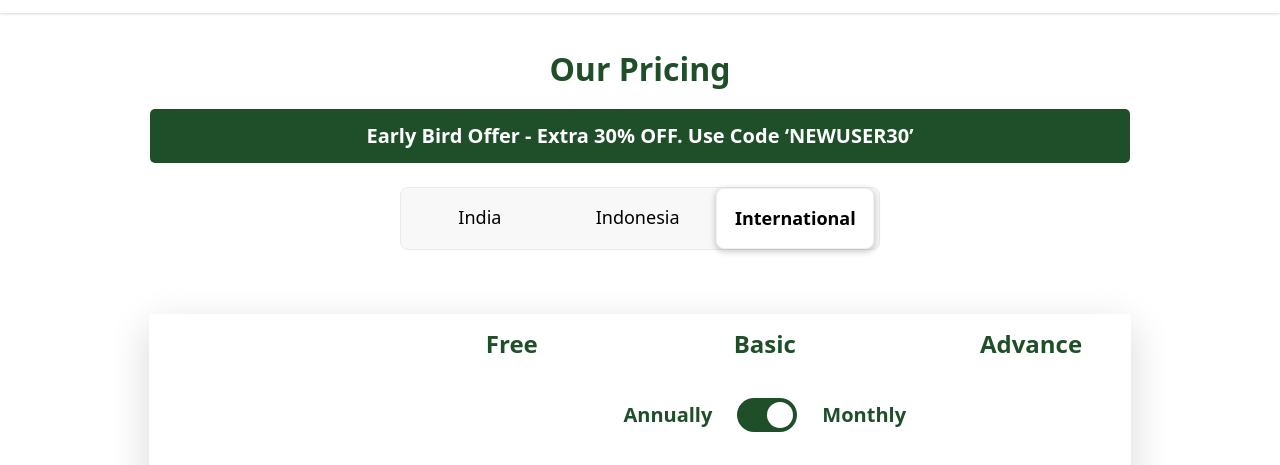
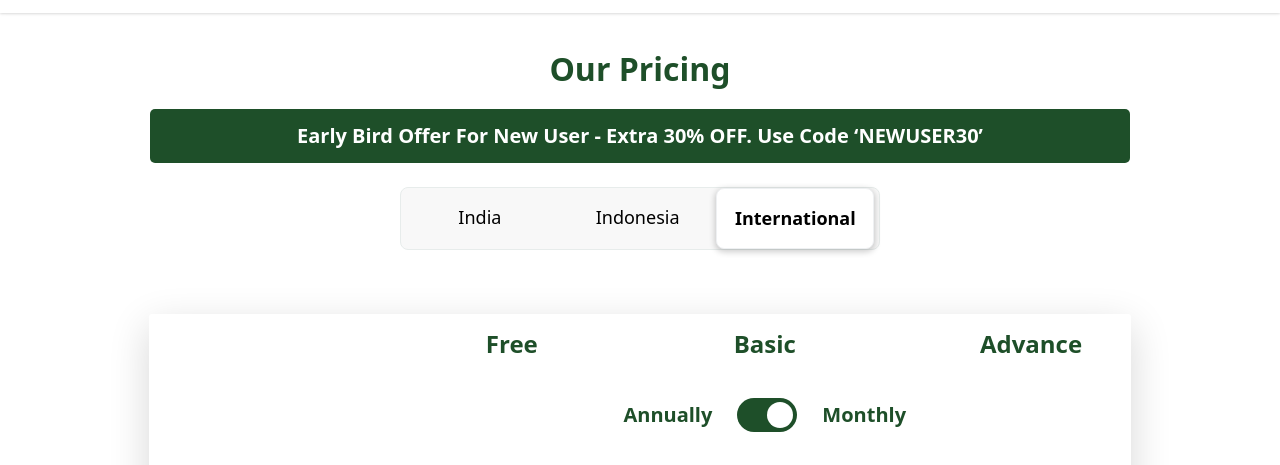
Before and after one commit to alphaextensions/wa-web-sender-website, a Gatsby site: page /pricing in a window 1280 px wide. Shown: the part 67-532 px from the top of the page. Built offline with nearby package versions, Linux system fonts and the light colour scheme; Gatsby itself is replaced by a stand-in of ours.

Commit message:
text change

```diff
--- a/src/components/pricing/pricing.js
+++ b/src/components/pricing/pricing.js
@@ -134,7 +134,7 @@ export default function Pricing() {
     <div className="pricing">
       <h1 className="price-header">Our Pricing</h1>
       <div style={{background: '#1E4F29', borderRadius: '5px', textAlign: 'center', color: '#fff', padding: '12px', width: '100%', maxWidth: '980px', fontWeight: 'bold', fontSize: '20px'}}>
-        Early Bird Offer - Extra 30% OFF. Use Code ‘NEWUSER30’
+        Early Bird Offer For New User - Extra 30% OFF. Use Code ‘NEWUSER30’
       </div>
       {/*<Slider*/}
       {/*  style={{ marginTop: '24px' }}*/}
```
